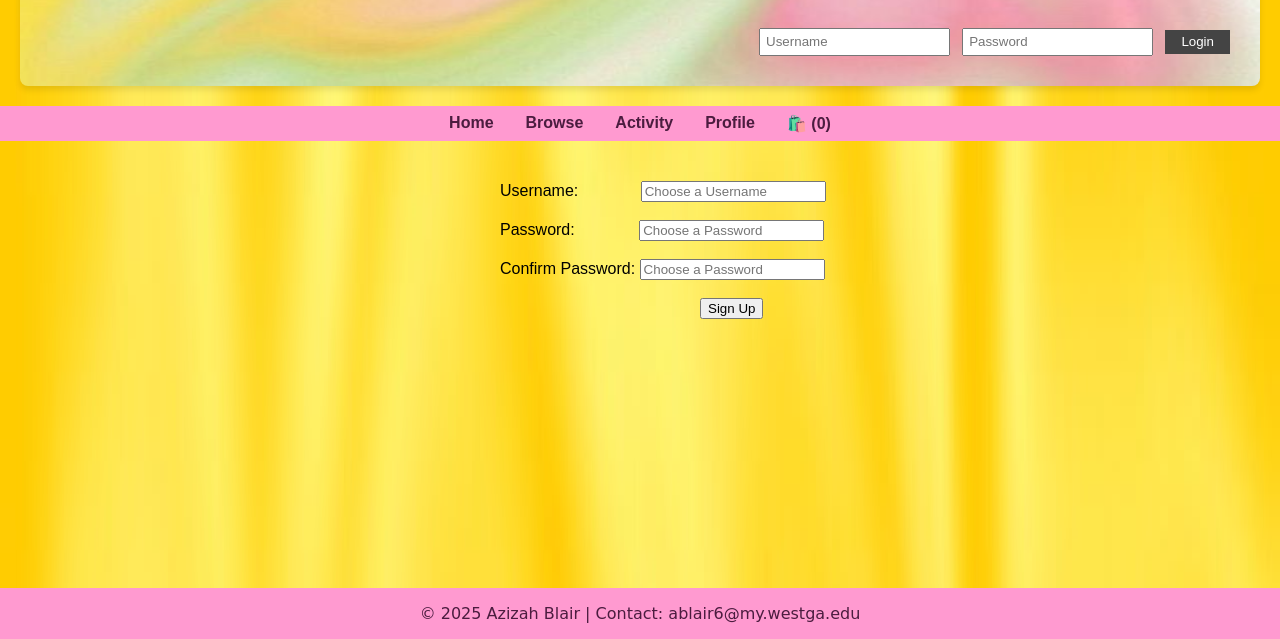
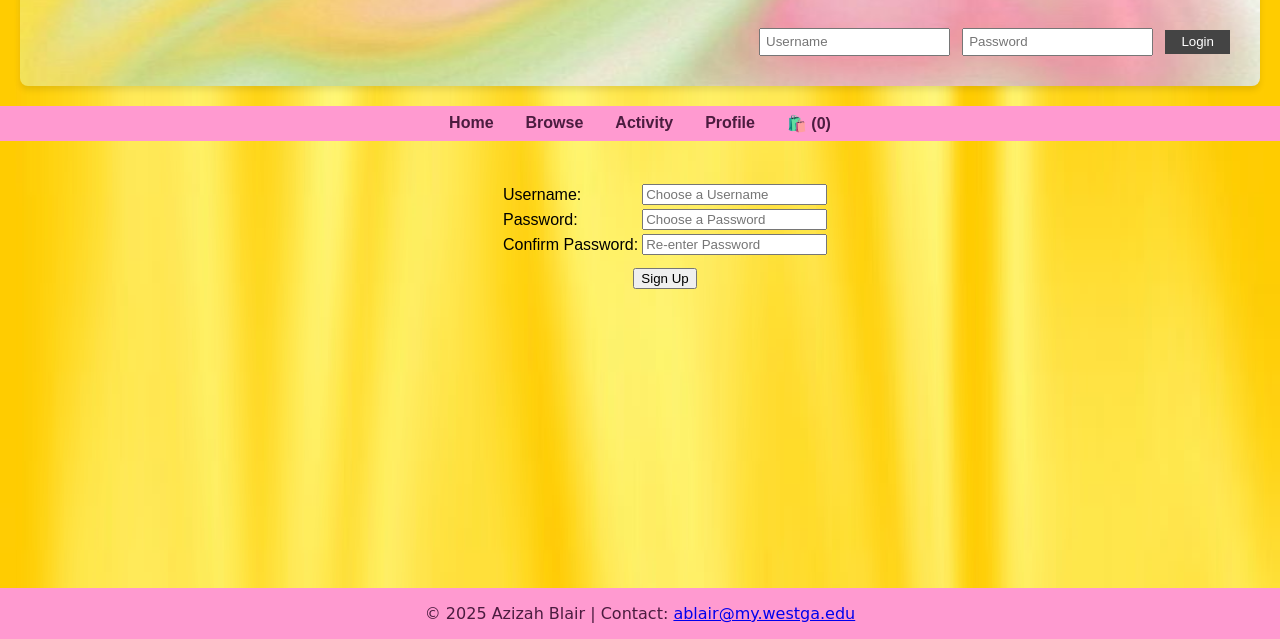
Before and after one commit to Azizah121/my-first-project, a plain HTML site: page create.html in a window 1280 px wide. Shown: the part 161-800 px from the top of the page. Drawn offline with Linux system fonts and the light colour scheme.

Commit message:
Update create.html

```diff
--- a/create.html
+++ b/create.html
@@ -3,11 +3,12 @@
    <head>
       <meta charset="UTF-8">
       <meta name="viewport" content="width=device-width, initial-scale=1.0">
+      <meta name="title" content="Create Account">
       <meta name="description" content="The create account page lets users create their own personal account with their own username, password, and bio.">
+      <meta name="keywords" content="books, book reviews, book lovers, online bookshelf, reading tracker, book collection, book rating, favorite books, book recommendations, online library, personal library, profile for readers, book wishlist, cart for books, reading activity, save books, book catalog, digital bookshelf">
       <title>Create Account - Bookd</title>
       <link rel="stylesheet" href="style.css">
       <link href="https://fonts.googleapis.com/css2?family=Pinyon+Script&display=swap" rel="stylesheet">
-
    </head>
    <body>
       <section id="create" class="page">
@@ -18,7 +19,6 @@
             <input type="password" id="password" placeholder="Password" required>
             <button type="submit">Login</button>
          </form>
-
       </section>
       <nav class="main-nav">
          <ul>
@@ -27,25 +27,34 @@
             <li><a href="activity.html">Activity</a></li>
             <li><a href="profile.html">Profile</a></li>
             <li><a href="cart.html">🛍️ (<span id="cart-count">0</span>)</a></li>
-
          </ul>
       </nav>
       <div class="create-container">
          <form id="createAccountForm">
-	<label for="myName">Username:</label>
-      <input type="text" style="margin-left: 58px;" id="newUsername" placeholder="Choose a Username" required><br><br>
-	<label for="myPassword">Password:</label>
-      <input type="password" style="margin-left: 60px;" id="newPassword" placeholder="Choose a Password" required><br><br>
-      <label for="myPassword">Confirm Password:</label>
-      <input type="password" id="confirmPassword" placeholder="Choose a Password" required><br><br>
-      <button type="submit" style= "margin-left: 200px;">Sign Up</button>
+            <table>
+               <tr>
+                  <td><label for="newUsername">Username:</label></td>
+                  <td><input type="text" id="newUsername" placeholder="Choose a Username" required></td>
+               </tr>
+               <tr>
+                  <td><label for="newPassword">Password:</label></td>
+                  <td><input type="password" id="newPassword" placeholder="Choose a Password" required></td>
+               </tr>
+               <tr>
+                  <td><label for="confirmPassword">Confirm Password:</label></td>
+                  <td><input type="password" id="confirmPassword" placeholder="Re-enter Password" required></td>
+               </tr>
+               <tr>
+                  <td colspan="2" style="text-align: center; padding-top: 10px;">
+                     <button type="submit">Sign Up</button>
+                  </td>
+               </tr>
+            </table>
          </form>
       </div>
-
       <footer>
-		<p>&copy; 2025 Azizah Blair | Contact: ablair6@my.westga.edu</p>
+         <p>&copy; 2025 Azizah Blair | Contact: <a href="mailto:ablair@my.westga.edu">ablair@my.westga.edu</a></p>
       </footer>
       <script src="script.js"></script>
-
    </body>
 </html>
```
Lines whose indentation alone changed are shown as unchanged.
